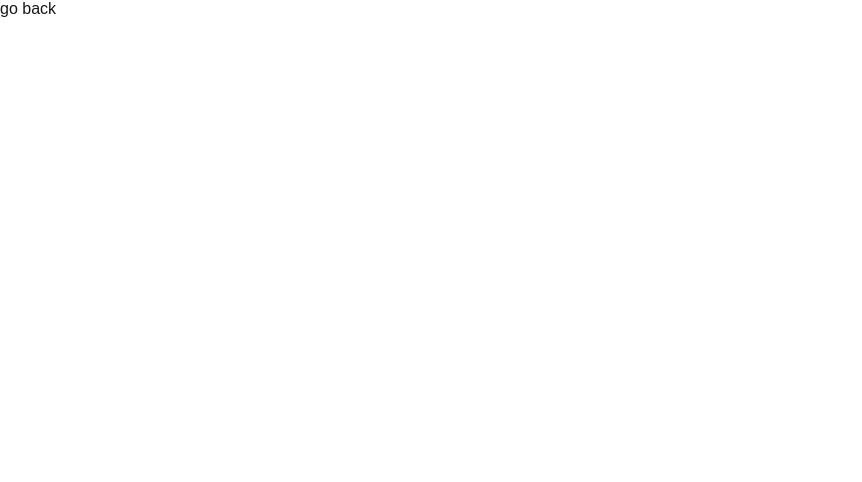
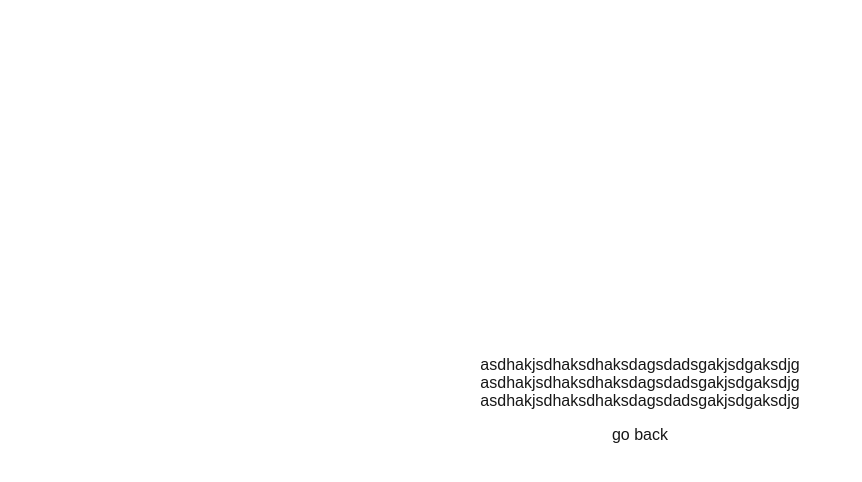
Before and after one commit to guilleixy/camera-portfolio, a Next.js app: page /en/about in a window 1280 px wide. Shown: the top 482 px of the page, without its empty margins (0-862 px from the left). Built offline with nearby package versions, Linux system fonts and the light colour scheme.

Commit message:
feat: add stying to about page

```diff
--- /dev/null
+++ b/src/app/[locale]/about/about.module.css
@@ -0,0 +1,9 @@
+.root {
+  display: flex;
+  align-items: center;
+  justify-content: center;
+  max-width: 1500px;
+  height: 100dvh;
+  flex-direction: column;
+  gap: 1rem;
+}
--- a/src/app/[locale]/about/page.tsx
+++ b/src/app/[locale]/about/page.tsx
@@ -1,7 +1,14 @@
+import styles from "./about.module.css";
+
 export default function AboutPage() {
   return (
-    <section>
-      <a href="">go back</a>
+    <section className={styles.root}>
+      <article>
+        <p>asdhakjsdhaksdhaksdagsdadsgakjsdgaksdjg</p>
+        <p>asdhakjsdhaksdhaksdagsdadsgakjsdgaksdjg</p>
+        <p>asdhakjsdhaksdhaksdagsdadsgakjsdgaksdjg</p>
+      </article>
+      <a href="/">go back</a>
     </section>
   );
 }
```
